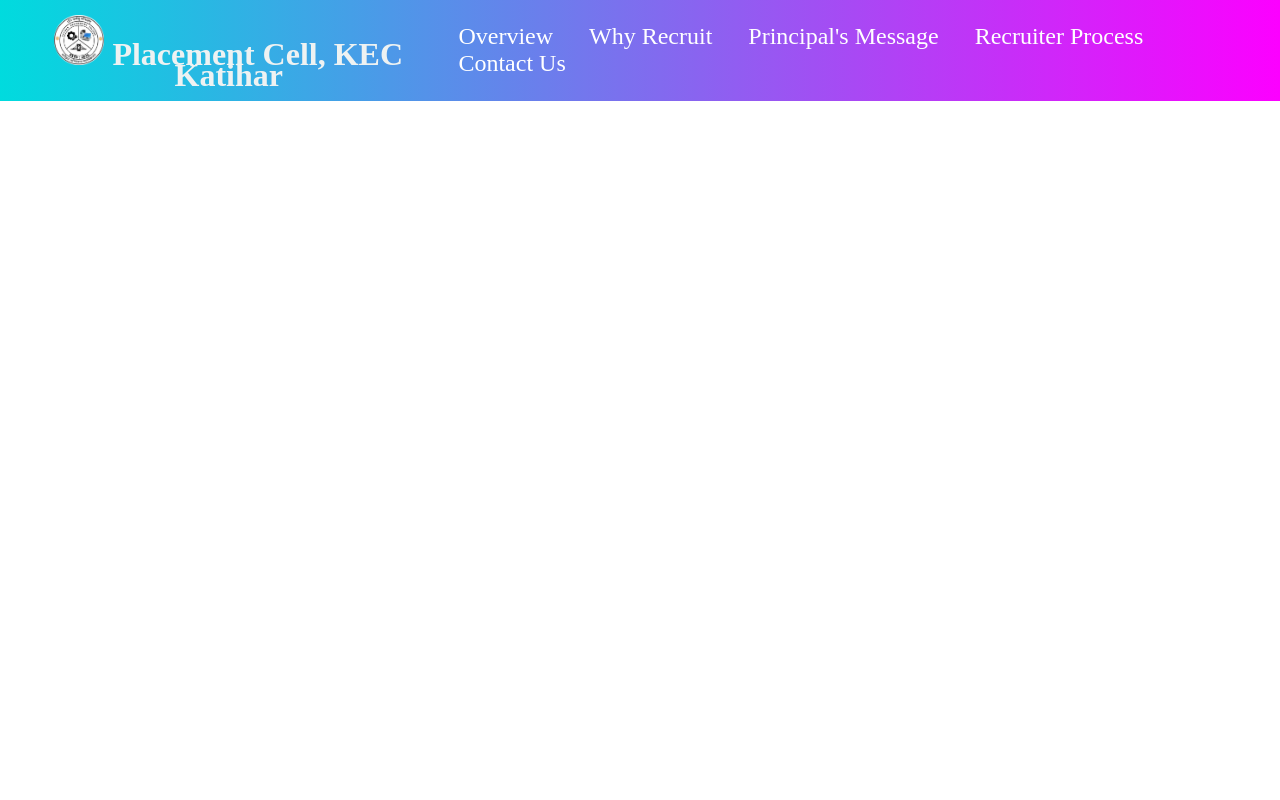
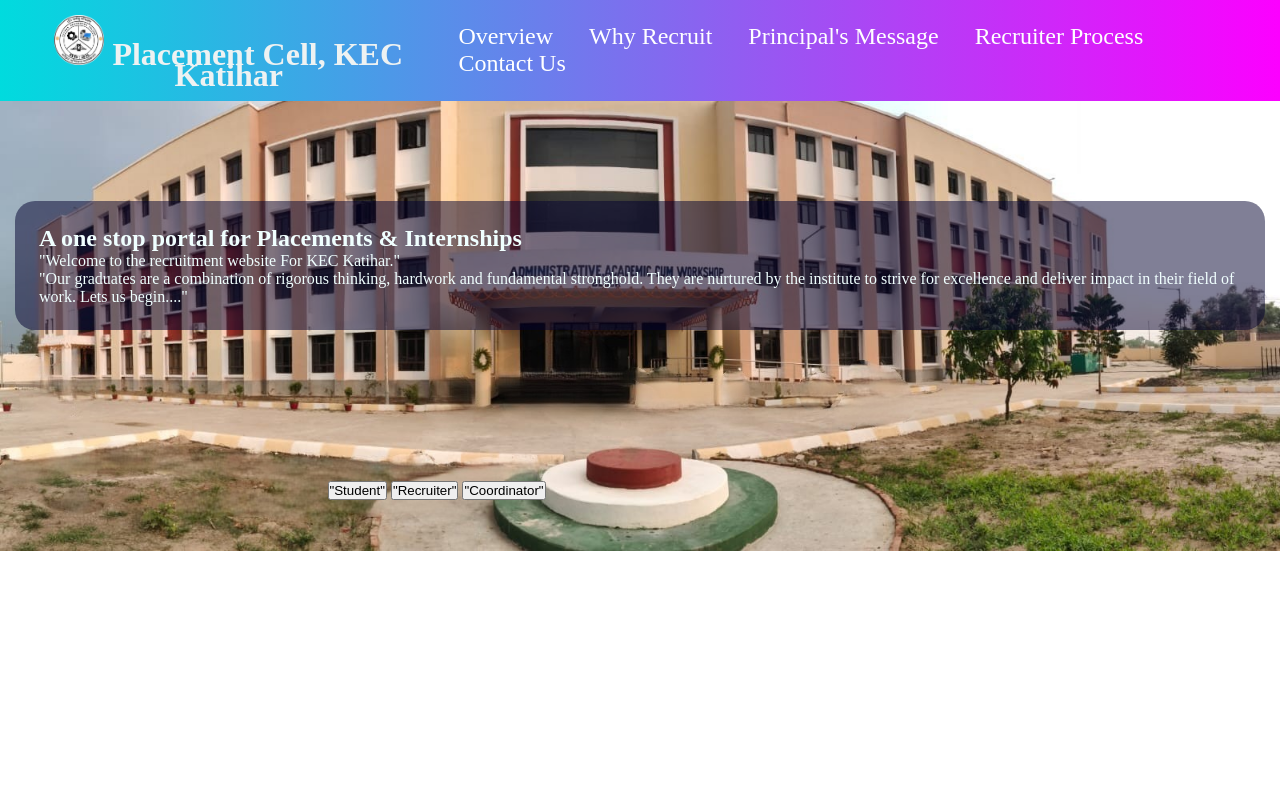
Before and after one commit to PrinceSamrat82/Placement-Cell-Portal, a PHP site: page /Placementcell.html in a window 1280 px wide. Run offline with PHP 8.4, Linux system fonts and the light colour scheme.

Commit message:
first commit

```diff
--- a/Placementcell.html
+++ b/Placementcell.html
@@ -12,7 +12,7 @@
     <link rel="stylesheet" href="Placementtcell.css">
 </head>
 <body>
-
+<main>
   <section>
     <div class="container">
       <head>
@@ -39,58 +39,45 @@
 
           </div>
       </head>
-    <!-- <div class="title">
-        <div class="logohead">
-          <img src="kec logo.png" alt="Kec katihar Logo" height="50" >
-
-        </div>
-
-        <div class="titlehead">
-         <p id="logotitle" ><h1>KATIHAR ENGINEERING COLLEGE, KATIHAR</h1></p>
-        </div>
-    </div> -->
 
   </section>
 
-    <!-- <table width="100%" height=50%" border="0" cellpadding="0" bgcolor="blue">
-        <tr>
-            <td><img src="kec logo.png" alt="Kec katihar Logo" height="50" ></td>
-            <td><font face="verdana, Geneva, sans-serif"   color="white"><h2>Placement cell KEC, Katihar</h2></a></font></td>
+  <section   class="">
+    <div class="container1 container-field" id="banner" >
+      <div class="about">
+        <h1>A one stop portal for Placements & Internships</h1>
+        <p class="statement">
+          "Welcome to the recruitment website For KEC Katihar."
+          <br>
+          "Our graduates are a combination of rigorous thinking, hardwork and fundamental
+          stronghold. They are nurtured by the institute to strive for excellence and
+          deliver impact in their field of work. Lets us begin...."
+        </p>
+      </div>
 
-            <td align="right">
-                <table width="547" border="0" align="right" cellpadding="10" >
+      <div class="login">
+        <button>
+          <span>
+            "Student"
+          </span>
+        </button>
+        <button>
+          <span>
+            "Recruiter"
+          </span>
+        </button>
+        <button>
+          <span>
+            "Coordinator"
+          </span>
+        </button>
+      </div>
 
-                    <td><font face="verdana, Geneva, sans-serif" color="white"><h3> Overview </h3></a></font></td>
-                    <td></td>
-                    <td ><font face="verdana, Geneva, sans-serif" color="white"> <h3> Why Recruit </h3></a></font></td>
-                    <td>         </td>
-                    <td width="128"><font face="verdana, Geneva, sans-serif" color="white"><h3>Principal's Message</h3></a></font></td>
-                    <td width="114"><font face="verdana, Geneva, sans-serif" color="white"><h3>Recruiter Process</h3></font></td>
-                    <td width="80"><font face="verdana, Geneva, sans-serif" color="white"><h3>Contact Us</a></h3></font></td>
+    </div>
+  </section>
+</main>
 
-                </table>
-            </td>
-        </tr>
 
-    </table>
-    <table>
-      <tr>
-        <td>
-          <p><h3>My college is the best ranking in <br>
-             bihar and famous college for computer science<br>
-              engineering.Facaulties aree very supportive in any field...</h3></p>
-        </td>
-        <td align="right">
-          <table align="right">
-            <tr>
-              <td>Cordinater</td>
-            </tr>
-            <tr><td>Recruiter</td></tr>
-            <tr>Students</tr>
-          </table>
-        </td>
-      </tr>
-    </table> -->
 
 </body>
 </html>
--- a/Placementtcell.css
+++ b/Placementtcell.css
@@ -10,7 +10,7 @@
 }
 
 .container{
-    height: 100vh;
+    /* height: 50vh; */
     width:100vw;
     overflow-x: none;
 }
@@ -67,3 +67,78 @@ a{
     gap: 50px;
 
 }
+#banner{
+    position: relative;
+    background-image: url(college12.jpg);
+    background-position: 50%;
+    background-position-x: 50%;
+    background-position-y: center;
+    background-size: cover;
+    background-repeat: no-repeat;
+    justify-content: center;
+    width: 100vw;
+
+
+}
+
+.container-field{
+    /* width: 100vw; */
+    padding-right: 15px;
+    padding-left: 15px;
+    margin-right: 0;
+    margin-left: 0;
+    /* gap: 0; */
+}
+
+.container1{
+    display: flex;
+    flex-wrap: wrap;
+    min-height: 450px;
+    width: 50%;
+    align-items: center;
+
+}
+
+.about{
+
+    margin-top: 50px;
+    margin-bottom: 50px;
+    margin-left: 50px;
+    margin-right: 50px;
+    width: 50%;
+
+    padding:auto;
+
+    background: rgba(2, 0, 36, 0.5);
+    background-image: initial;
+    background-position-x: initial;
+    background-position-y: initial;
+    background-size: initial;
+    background-repeat: initial;
+    background-attachment: initial;
+    background-origin: initial;
+    background-clip: initial;
+    background-color: rgba(2, 0, 47, 0.5);
+    border-radius: 20px;
+    padding: 1.5rem!important;
+    padding-top: 1.5rem!important;
+    padding-right: 1.5rem!important;
+    padding-bottom: 1.5rem!important;
+    padding-left: 1.5rem!important;
+
+    flex: 0 0 10%;
+    flex-grow: 0;
+    flex-shrink:0 ;
+    flex-basis: 100%;
+    box-sizing: 50%;
+    color:azure;
+
+}
+
+.login{
+    position: right;
+    width: 50%;
+    float: right;
+
+
+}
```
Also changed, not shown: college12.jpg (added).
